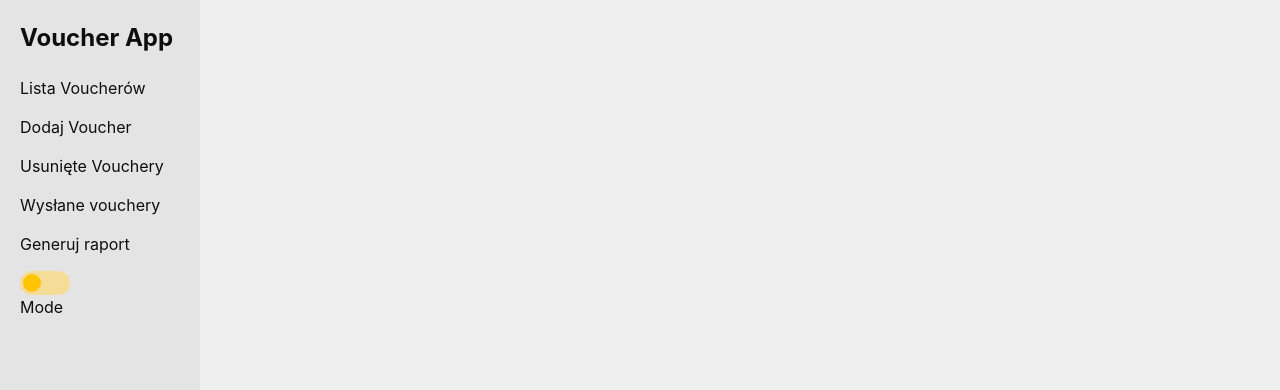
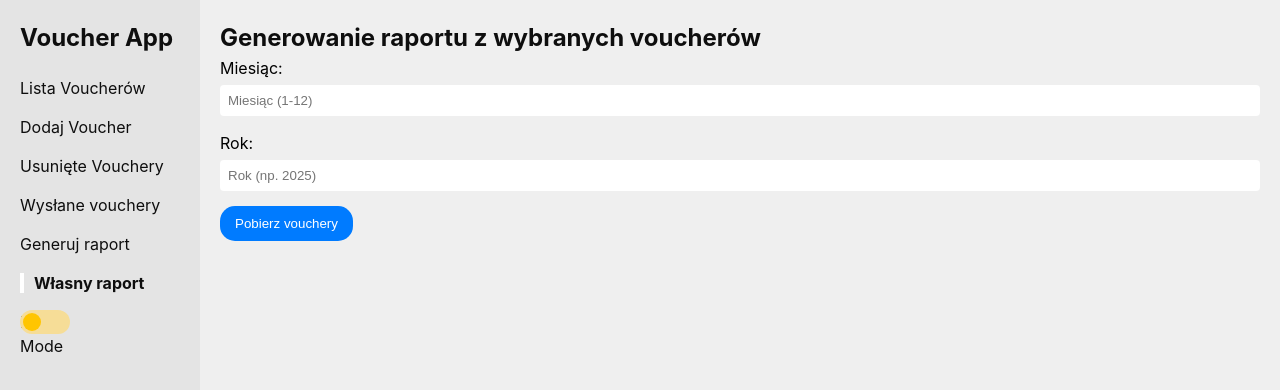
Before and after one commit to CzaroAmaro/voucher-app-front-thairai, a React (Vite) app: page /custom-report in a window 1280 px wide. Shown: the top 390 px of the page. Built offline with nearby package versions, Linux system fonts and the light colour scheme.

Commit message:
custom-generate

```diff
--- a/src/App.tsx
+++ b/src/App.tsx
@@ -7,6 +7,7 @@ import AddVoucher from "./components/AddVoucher/AddVoucher.tsx";
 import DeletedVoucher from "./components/DeletedVoucher/DeletedVoucher.tsx";
 import NotificationList from "./components/NotificationList/NotificationList.tsx";
 import ReportGenerator from "./components/ReportGenerator/ReportGenerator.tsx";
+import ReportListGenerator from "./components/ReportListGenerator/ReportListGenerator.tsx";
 
 const App: React.FC = () => {
     const [darkMode, setDarkMode] = useState(
@@ -33,6 +34,7 @@ const App: React.FC = () => {
                         <Route path="/deleted" element={<DeletedVoucher />} />
                         <Route path="/sent" element={<NotificationList />} />
                         <Route path="/report" element={<ReportGenerator />} />
+                        <Route path="/custom-report" element={<ReportListGenerator />} />
                     </Routes>
                 </main>
             </div>
--- /dev/null
+++ b/src/components/ReportListGenerator/ReportListGenerator.tsx
@@ -0,0 +1,129 @@
+import React, { useState } from "react";
+import "./ReportListGenerator.css";
+import { getVoucherByMonthAndYear } from "../../services/voucherService";
+import { generateReportList } from "../../services/reportService";
+import { Voucher } from "../../models/Voucher";
+
+const ReportListGenerator: React.FC = () => {
+    const [month, setMonth] = useState<string>("");
+    const [year, setYear] = useState<string>("");
+    const [vouchers, setVouchers] = useState<Voucher[]>([]);
+    const [selectedIds, setSelectedIds] = useState<number[]>([]);
+    const [reportUrl, setReportUrl] = useState<string>("");
+    const [error, setError] = useState<string>("");
+    const [loading, setLoading] = useState<boolean>(false);
+
+    const handleFetchVouchers = async (e: React.FormEvent) => {
+        e.preventDefault();
+        setError("");
+        setReportUrl("");
+        try {
+            setLoading(true);
+            const response = await getVoucherByMonthAndYear(Number(month), Number(year));
+            setVouchers(response.data);
+            setSelectedIds([]); // czyścimy zaznaczenia przy nowym pobieraniu
+        } catch (err) {
+            setError("Nie udało się pobrać voucherów dla podanego miesiąca i roku.");
+            console.error(err);
+        } finally {
+            setLoading(false);
+        }
+    };
+
+    const handleCheckboxChange = (id: number, checked: boolean) => {
+        if (checked) {
+            setSelectedIds(prev => [...prev, id]);
+        } else {
+            setSelectedIds(prev => prev.filter(x => x !== id));
+        }
+    };
+
+
+    const handleGenerateReport = async (e: React.FormEvent) => {
+        e.preventDefault();
+        setError("");
+        if (selectedIds.length === 0) {
+            setError("Proszę zaznaczyć przynajmniej jeden voucher.");
+            return;
+        }
+        try {
+            const response = await generateReportList(selectedIds);
+
+            const blob = new Blob([response.data], { type: "application/pdf" });
+            const url = URL.createObjectURL(blob);
+            console.log("Otrzymany URL:", url);
+            setReportUrl(url);
+        } catch (err) {
+            setError("Błąd podczas generowania raportu.");
+            console.error(err);
+        }
+    };
+
+    return (
+        <div className="report-list-generator">
+            <h2>Generowanie raportu z wybranych voucherów</h2>
+            <form onSubmit={handleFetchVouchers} className="fetch-form">
+                <div className="form-group">
+                    <label>Miesiąc:</label>
+                    <input
+                        type="number"
+                        value={month}
+                        onChange={(e) => setMonth(e.target.value)}
+                        placeholder="Miesiąc (1-12)"
+                        required
+                    />
+                </div>
+                <div className="form-group">
+                    <label>Rok:</label>
+                    <input
+                        type="number"
+                        value={year}
+                        onChange={(e) => setYear(e.target.value)}
+                        placeholder="Rok (np. 2025)"
+                        required
+                    />
+                </div>
+                <button type="submit">Pobierz vouchery</button>
+            </form>
+
+            {loading && <p>Ładowanie voucherów...</p>}
+            {error && <p className="error">{error}</p>}
+
+            {vouchers.length > 0 && (
+                <div className="voucher-list">
+                    <h3>Wybierz vouchery do raportu:</h3>
+                    <ul>
+                        {vouchers.map((voucher) => (
+                            <li key={voucher.id}>
+                                <label>
+                                    <input
+                                        type="checkbox"
+                                        onChange={(e) =>
+                                            handleCheckboxChange(voucher.id, e.target.checked)
+                                        }
+                                    />{" "}
+                                    {voucher.id}{" "}
+                                    {voucher.voucherCode} –{" "}
+                                    {new Date(voucher.saleDate).toLocaleDateString()}{" "}
+                                    {voucher.paymentMethod}{" "}
+                                    {voucher.amount}zł
+                                </label>
+                            </li>
+                        ))}
+                    </ul>
+                    <button onClick={handleGenerateReport}>Generuj raport</button>
+                </div>
+            )}
+
+            {reportUrl && (
+                <div className="report-link">
+                    <a href={reportUrl} target="_blank" rel="noopener noreferrer">
+                        Pobierz raport PDF
+                    </a>
+                </div>
+            )}
+        </div>
+    );
+};
+
+export default ReportListGenerator;
--- a/src/components/navbar/Navbar.tsx
+++ b/src/components/navbar/Navbar.tsx
@@ -37,6 +37,11 @@ const Navbar: React.FC<NavbarProps> = ({toggleDarkMode, darkMode}) => {
                         Generuj raport
                     </NavLink>
                 </li>
+                <li>
+                    <NavLink to="/custom-report" className={({isActive}) => isActive ? 'active' : ''}>
+                        Własny raport
+                    </NavLink>
+                </li>
             </ul>
             <label className="theme-switch">
                 <input
--- a/src/services/reportService.ts
+++ b/src/services/reportService.ts
@@ -9,6 +9,6 @@ export const getReport =  (month: number, year: number) => {
     });
 };
 
-export const generateReportList = (voucherID: number[]) => {
-    return axios.post(`${baseURL}/report-list`, voucherID);
+export const generateReportList = (voucherIds: number[]) => {
+    return axios.post(`${baseURL}/report-list`, voucherIds, { responseType: "blob" });
 };
--- a/src/services/voucherService.ts
+++ b/src/services/voucherService.ts
@@ -20,6 +20,11 @@ export const getVoucherByPartOfCode = (code: string) => {
 
 export const getDeletedVoucher = () => {
     return axios.get(`${baseURL}/deleted`);
+};
+export const getVoucherByMonthAndYear = (month: number, year: number) => {
+    return axios.get(`${baseURL}/by-year-and-month`, {
+        params: { month, year },
+    });
 };
 
 export const addVoucher = (data:{
```
Also changed, not shown: src/components/ReportListGenerator/ReportListGenerator.css (added).
